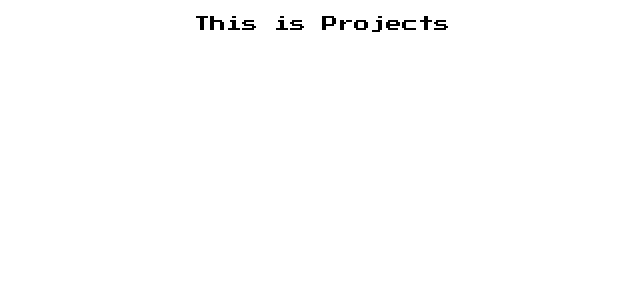
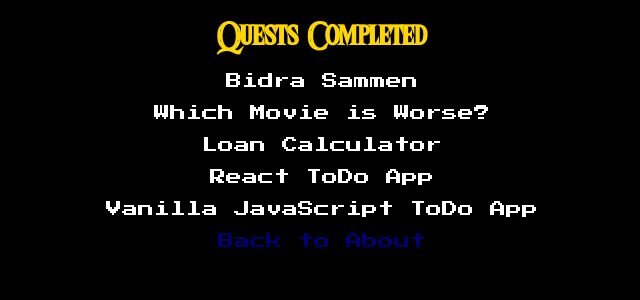
Before and after one commit to jopemamo/persona-Page, a React (Create React App) app: page /projects in a window 1280 px wide. Shown: the top 300 px of the page, without its empty margins (318-958 px from the left). Built offline with nearby package versions, Linux system fonts and the light colour scheme; the HTML template or start-up script is replaced by a standard one.

Commit message:
components from the project and navigation added

```diff
--- /dev/null
+++ b/src/components/BidraSammen.js
@@ -0,0 +1,9 @@
+import React from 'react'
+
+const BidraSammen = () => {
+  return (
+    <p>This is Bidra Sammen Graduation Project</p>
+  )
+}
+
+export default BidraSammen;
--- a/src/pages/About.js
+++ b/src/pages/About.js
@@ -17,8 +17,8 @@
           :
           <>
             <p>This is about</p>
-            <Link className="enter" to='/projects' style={{ textDecoration: 'none' }}>
-              <p >Press Enter to Start</p>
+            <Link  to='/projects' style={{ textDecoration: 'none' }}>
+              <p className="options" >Press Enter to Continue</p>
               <KeyHandler handleKeyPressed={handleKeyPressed} />
             </Link>
           </>}
--- a/src/pages/Home.js
+++ b/src/pages/Home.js
@@ -30,7 +30,7 @@
               <>
                 <h1>Jorge's Adventure</h1>
                 <Link className="enter" to='/about' style={{ textDecoration: 'none' }}>
-                  <p >Press Enter to Start</p>
+                  <p className="options">Press Enter to Start</p>
                   <KeyHandler handleKeyPressed={handleKeyPressed} />
                 </Link>
               </>
--- a/src/pages/Projects.js
+++ b/src/pages/Projects.js
@@ -1,8 +1,29 @@
-import React from 'react'
+import React, { useState } from 'react'
+import { Link } from 'react-router-dom';
+import BidraSammen from '../components/BidraSammen';
 
 const Projects = () => {
-  return(
-    <p>This is Projects</p>
+  const [projects, setProjects] = useState({
+    bidraSammen: false,
+    WMW: false,
+    LoanCalculator: false,
+    ReactToDo: false,
+    JSToDo: false,
+  })
+
+  return (
+    <>
+      <h1>Quests Completed</h1>
+      <p>Bidra Sammen</p>
+      {projects.bidraSammen ? <BidraSammen /> : null}
+      <p>Which Movie is Worse?</p>
+      <p>Loan Calculator</p>
+      <p>React ToDo App</p>
+      <p>Vanilla JavaScript ToDo App</p>
+      <Link to='/about' style={{ textDecoration: 'none' }}>
+        <p className="options">Back to About</p>
+      </Link>
+    </>
   )
 }
 
--- a/src/styles/App.css
+++ b/src/styles/App.css
@@ -3,22 +3,16 @@
   src: url('fonts/Triforce.ttf') format('truetype');
 }
 
+body {
+  background-color: black;
+}
 .App {
   text-align: center;
-  font-family: 'Press Start 2P', cursive;;
+  font-family: 'Press Start 2P', cursive;
+  color: white;
 }
 
 
-.App-header {
-  background-color: #282c34;
-  min-height: 100vh;
-  display: flex;
-  flex-direction: column;
-  align-items: center;
-  justify-content: center;
-  font-size: calc(10px + 2vmin);
-  color: white;
-}
 
 .enter {
   width: 1000px;
@@ -32,4 +26,15 @@
 
 h1 {
   font-family: 'triforce';
+  color: gold
 }
+
+.options {
+  animation: blinker 2s linear infinite;
+}
+
+@keyframes blinker {
+  50% {
+    opacity: 0;
+  }
+}
```
Also changed, not shown: src/components/JSToDo.js (added), src/components/LoanCalculator.js (added), src/components/ReactToDo.js (added), src/components/WMW.js (added).
